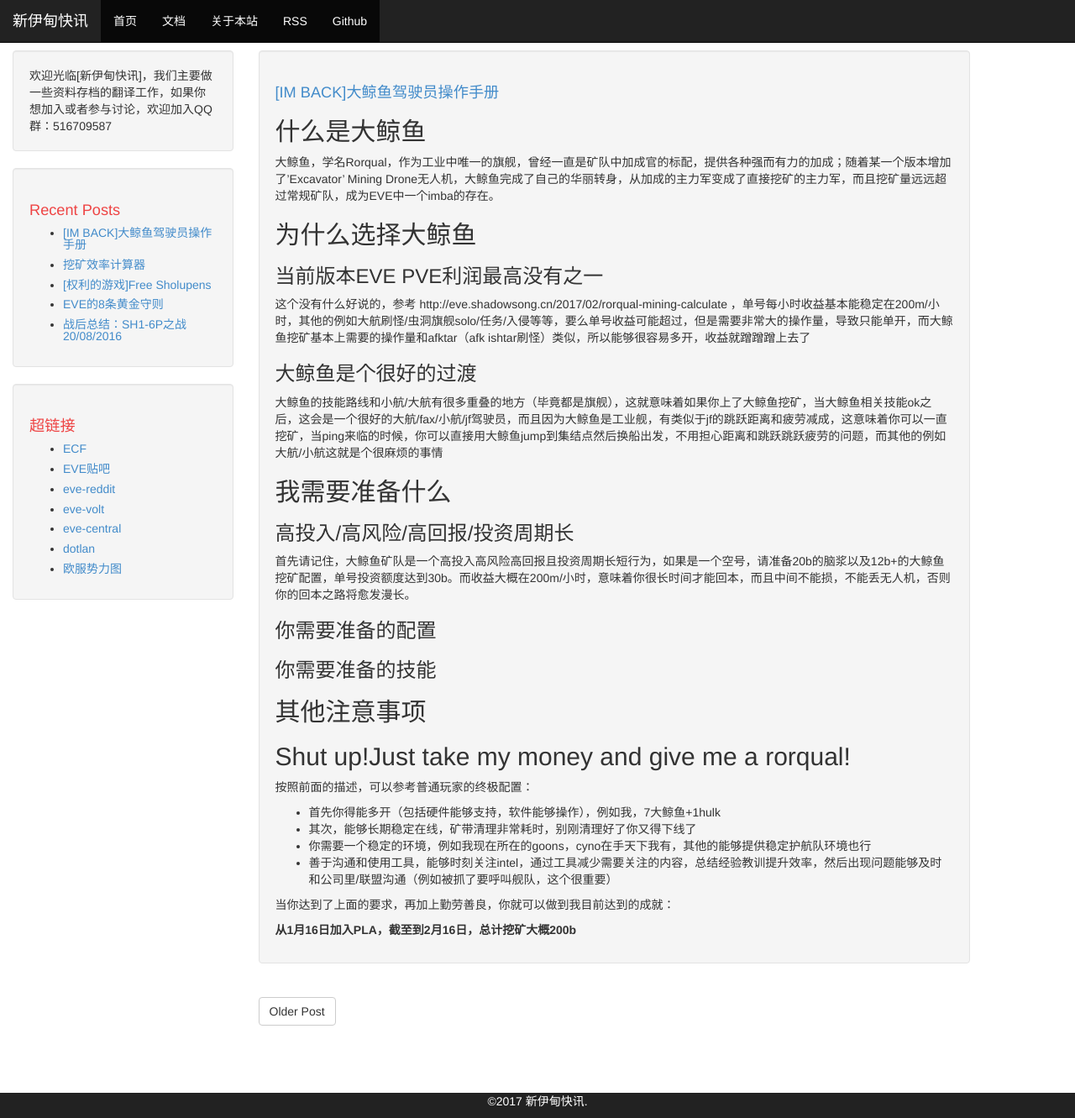
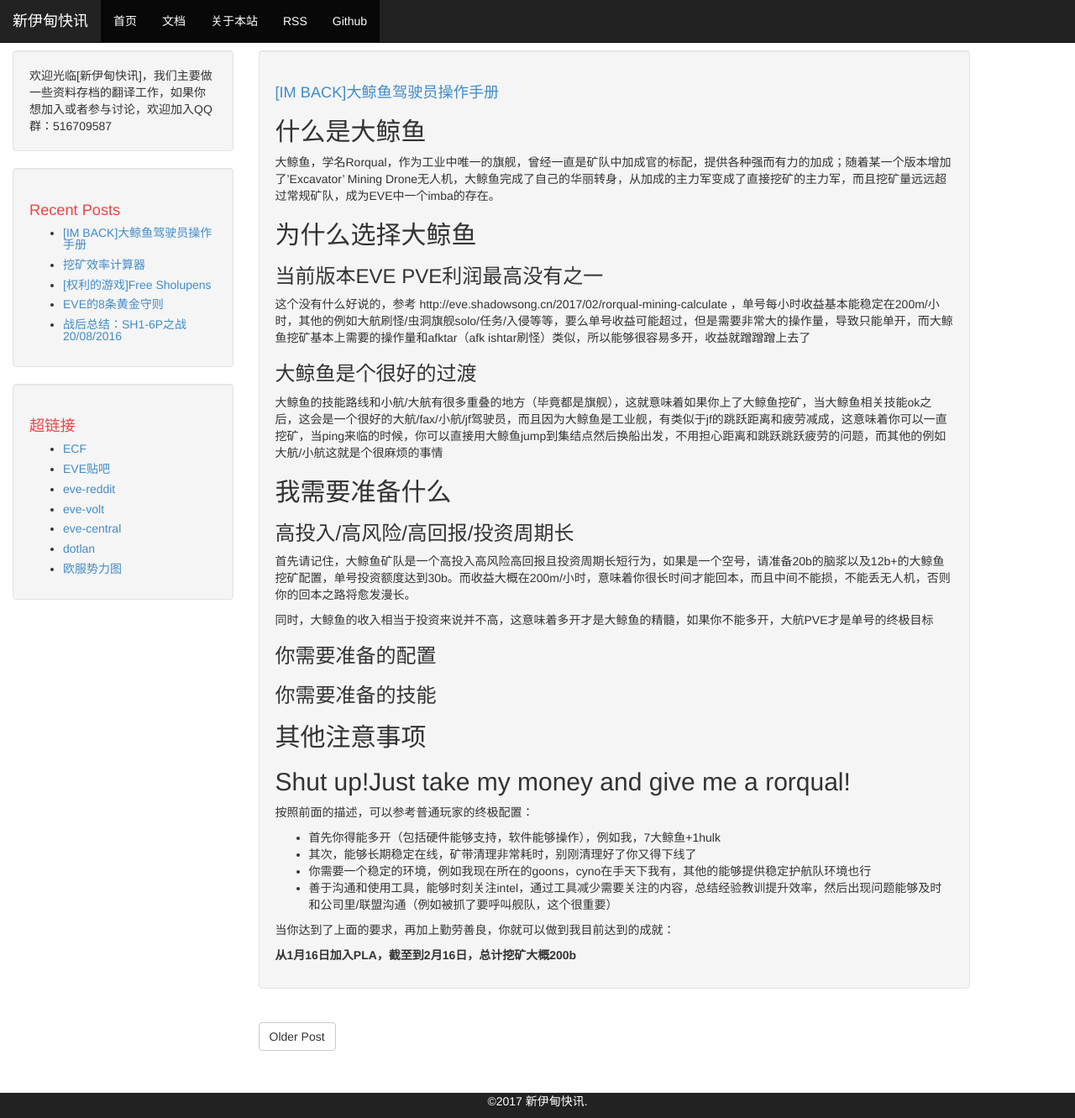
Before and after one commit to zhang98722/zhang98722.github.io, a Jekyll site: the page built from _posts/2017-03-13-guide-of-rorqual-mining.md, in a window 1280 px wide and 1331 px high. Shown: the whole window at 84% size. Built offline with Jekyll 4.4.1, drawn with Linux system fonts in a browser that asks for light colours; comment, search, counter and statistics services are not loaded.

Commit message:
Update 2017-03-13-guide-of-rorqual-mining.md

```diff
--- a/_posts/2017-03-13-guide-of-rorqual-mining.md
+++ b/_posts/2017-03-13-guide-of-rorqual-mining.md
@@ -26,6 +26,8 @@
 
 首先请记住，大鲸鱼矿队是一个高投入高风险高回报且投资周期长短行为，如果是一个空号，请准备20b的脑浆以及12b+的大鲸鱼挖矿配置，单号投资额度达到30b。而收益大概在200m/小时，意味着你很长时间才能回本，而且中间不能损，不能丢无人机，否则你的回本之路将愈发漫长。
 
+同时，大鲸鱼的收入相当于投资来说并不高，这意味着多开才是大鲸鱼的精髓，如果你不能多开，大航PVE才是单号的终极目标
+
 ### 你需要准备的配置 ###
 
 ### 你需要准备的技能 ###
```
